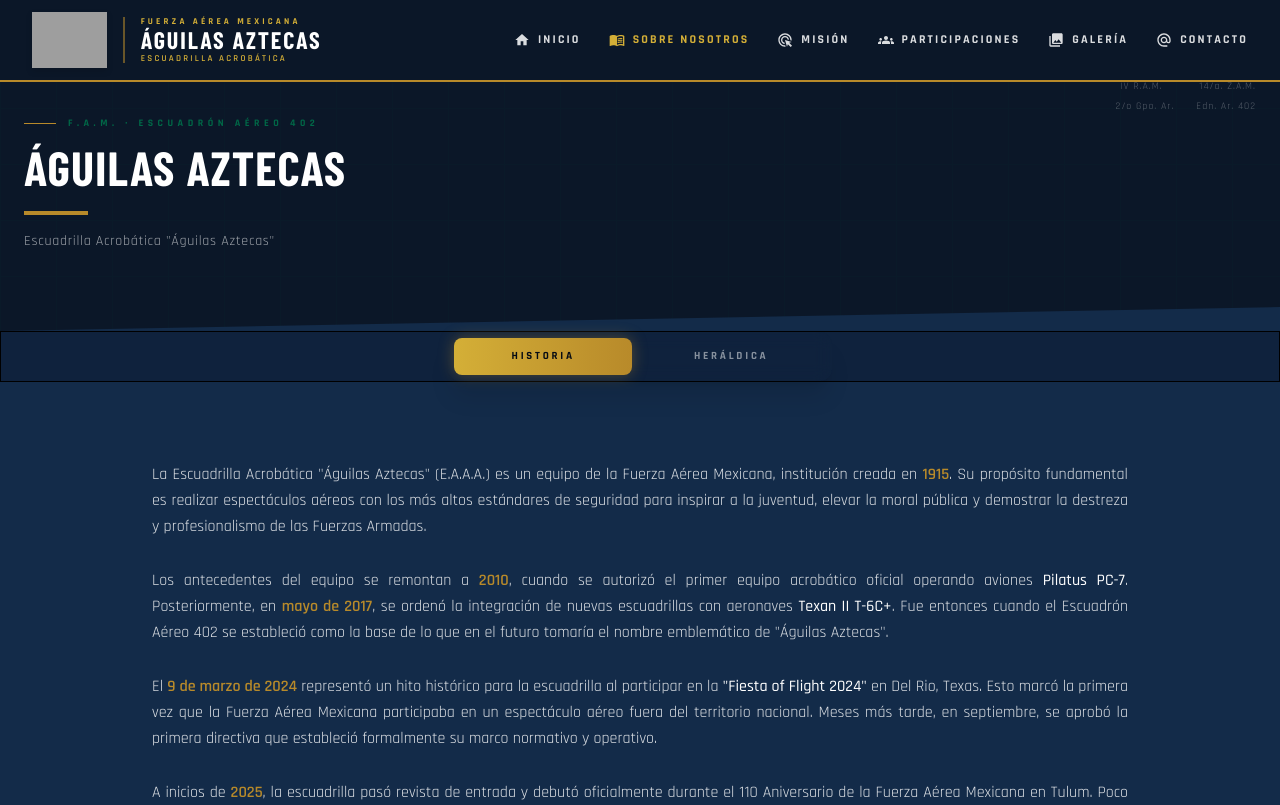
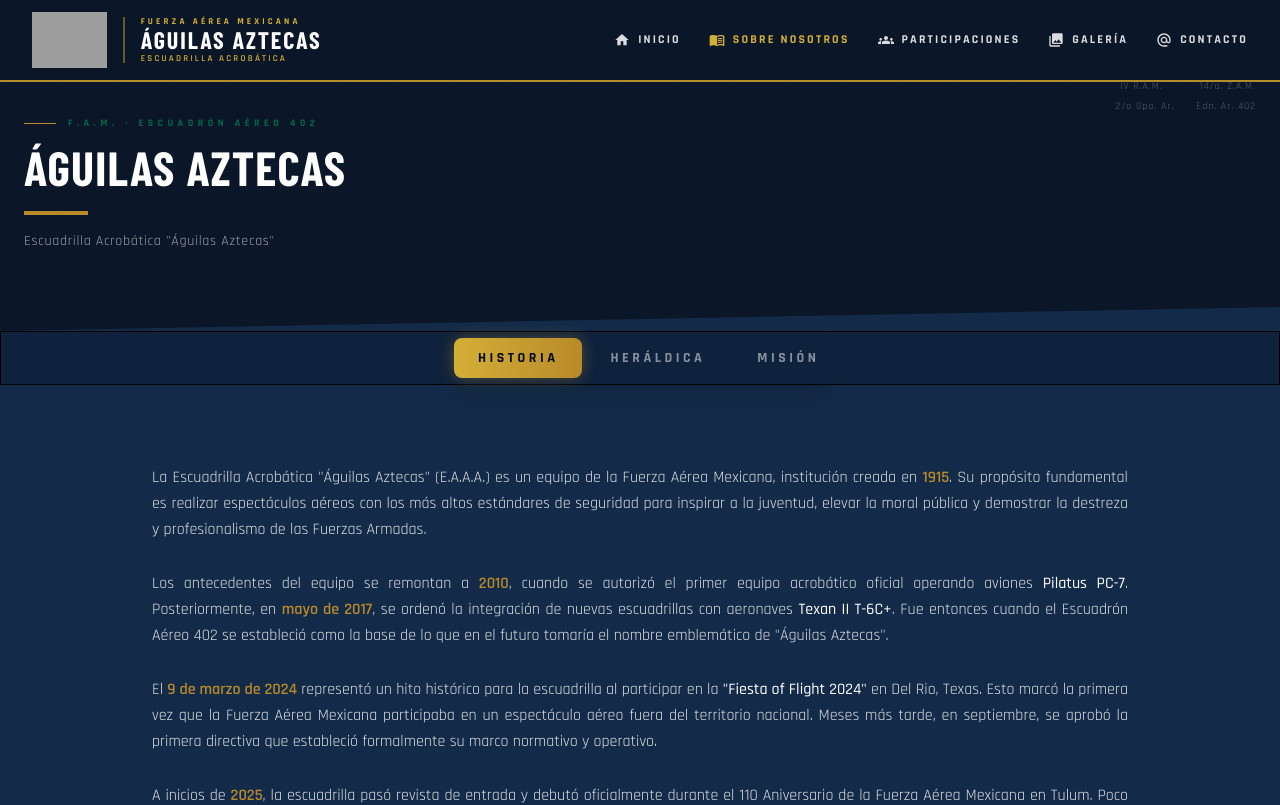
Before and after one commit to BrandonCastilloHDS/P-ginaAguilasAztecas, a React (Vite) app: page /historia in a window 1280 px wide. Shown: the top 805 px of the page. Built offline with nearby package versions, Linux system fonts and the light colour scheme; grey boxes are pictures that could not be loaded; a web font is replaced by a local one.

Commit message:
modificacion del gitignore

```diff
--- a/src/components/Historia.jsx
+++ b/src/components/Historia.jsx
@@ -1,5 +1,6 @@
 
 import Footer from '../components/Footer';
+import Mision from '../components/MisionVision';
 import { useState } from 'react';
 
 
@@ -107,7 +108,7 @@
               checked={opcionActiva === 'historia'}
               onChange={() => setOpcionActiva('historia')}
             />
-            <div className="flex items-center justify-center text-[11px] font-bold uppercase tracking-[0.25em] text-white/50 peer-checked:bg-gradient-to-r peer-checked:from-[#d4af37] peer-checked:to-[#b88a2a] peer-checked:text-[#050B14] peer-checked:shadow-[0_0_15px_rgba(184,138,42,0.4)] py-2.5 px-6 rounded-lg transition-all duration-300">
+            <div className="flex items-center justify-center text-sm font-bold uppercase tracking-[0.25em] text-white/50 peer-checked:bg-gradient-to-r peer-checked:from-[#d4af37] peer-checked:to-[#b88a2a] peer-checked:text-[#050B14] peer-checked:shadow-[0_0_15px_rgba(184,138,42,0.4)] py-2.5 px-6 rounded-lg transition-all duration-300">
               Historia
             </div>
           </label>
@@ -122,16 +123,30 @@
               checked={opcionActiva === 'heraldica'}
               onChange={() => setOpcionActiva('heraldica')}
             />
-            <div className="flex items-center justify-center text-[11px] font-bold uppercase tracking-[0.25em] text-white/50 peer-checked:bg-gradient-to-r peer-checked:from-[#d4af37] peer-checked:to-[#b88a2a] peer-checked:text-[#050B14] peer-checked:shadow-[0_0_15px_rgba(184,138,42,0.4)] py-2.5 px-6 rounded-lg transition-all duration-300">
+            <div className="flex items-center justify-center text-sm font-bold uppercase tracking-[0.25em] text-white/50 peer-checked:bg-gradient-to-r peer-checked:from-[#d4af37] peer-checked:to-[#b88a2a] peer-checked:text-[#050B14] peer-checked:shadow-[0_0_15px_rgba(184,138,42,0.4)] py-2.5 px-6 rounded-lg transition-all duration-300">
               Heráldica
             </div>
           </label>
 
+          {/* Opción para la visión y misión unu */}
+          <label className="flex-grow cursor-pointer">
+            <input
+              type="radio"
+              name="submenu_historia"
+              value="menu"
+              className="peer hidden"
+              checked={opcionActiva === 'mision'}
+              onChange={() => setOpcionActiva('mision')}
+            />
+            <div className="flex items-center justify-center text-sm font-bold uppercase tracking-[0.25em] text-white/50 peer-checked:bg-gradient-to-r peer-checked:from-[#d4af37] peer-checked:to-[#b88a2a] peer-checked:text-[#050B14] peer-checked:shadow-[0_0_15px_rgba(184,138,42,0.4)] py-2.5 px-6 rounded-lg transition-all duration-300">
+              Misión
+            </div>
+          </label>
         </div>
       </section>
 
-      {/*Aquí es lo de las fechas  */}
-      {/* {opcionActiva === 'historia' && (
+      {/*Aquí es lo de misión  */}
+      {opcionActiva === 'mision' && (
         <section className="bg-[#0f223d] py-12 border-y border-white/10 ">
 
           <div className="max-w-7xl mx-auto px-6">
@@ -169,10 +184,11 @@
             </div>
 
           </div>
+          <Mision/>
         </section>
 
 
-      )} */}
+      )}
 
 
       {/* ── HISTORIA NARRATIVA ── */}
--- a/src/components/Navbar.jsx
+++ b/src/components/Navbar.jsx
@@ -10,8 +10,7 @@
 
 const links = [
   { to: '/', label: 'Inicio', icon: <HomeIcon sx={{ fontSize: 'medium' }} /> },
-  {to: '/historia', label: 'Sobre Nosotros', icon: <MenuBookIcon sx={{ fontSize: 'medium' }} /> },
-  { to: '/mision', label: 'Misión', icon: <AdsClickIcon sx={{ fontSize: 'medium' }} /> },
+  { to: '/historia', label: 'Sobre Nosotros', icon: <MenuBookIcon sx={{ fontSize: 'medium' }} /> },
   { to: '/participaciones', label: 'Participaciones', icon: <GroupsIcon sx={{ fontSize: 'medium' }} /> },
   { to: '/galeria', label: 'Galería', icon: <CollectionsIcon sx={{ fontSize: 'medium' }} /> },
   { to: '/contacto', label: 'Contacto', icon: <AlternateEmailIcon sx={{ fontSize: 'medium' }} /> },
--- a/src/components/Participaciones.jsx
+++ b/src/components/Participaciones.jsx
@@ -1,4 +1,5 @@
 import React, { useState } from 'react';
+
 
 const eventos = [
   {
@@ -194,7 +195,9 @@
       </div>
 
     </section>
+
   );
+
 }
 
 export default Participaciones;
--- a/src/pages/Home.jsx
+++ b/src/pages/Home.jsx
@@ -1,11 +1,14 @@
 import Hero     from '../components/Hero';
 import RecentEventVideos from '../components/RecentEventVideos';
+import Footer from '../components/Footer';
 
 function Home() {
   return (
     <>
       <Hero />
       <RecentEventVideos />
+      <Footer/>
+
     </>
   );
 }
--- a/src/pages/ParticipacionesPage.jsx
+++ b/src/pages/ParticipacionesPage.jsx
@@ -1,6 +1,16 @@
 import Participaciones from "../components/Participaciones";
+import Footer from "../components/Footer";
+
 function ParticipacionesPage() {
-  return <Participaciones />;
+  return(
+    <>
+
+    <Participaciones />,
+    <Footer/>
+    </>
+
+  );
+
 }
 
 export default ParticipacionesPage;
```
Also changed, not shown: 1 other file (tests, documents, lock files or other folders).
